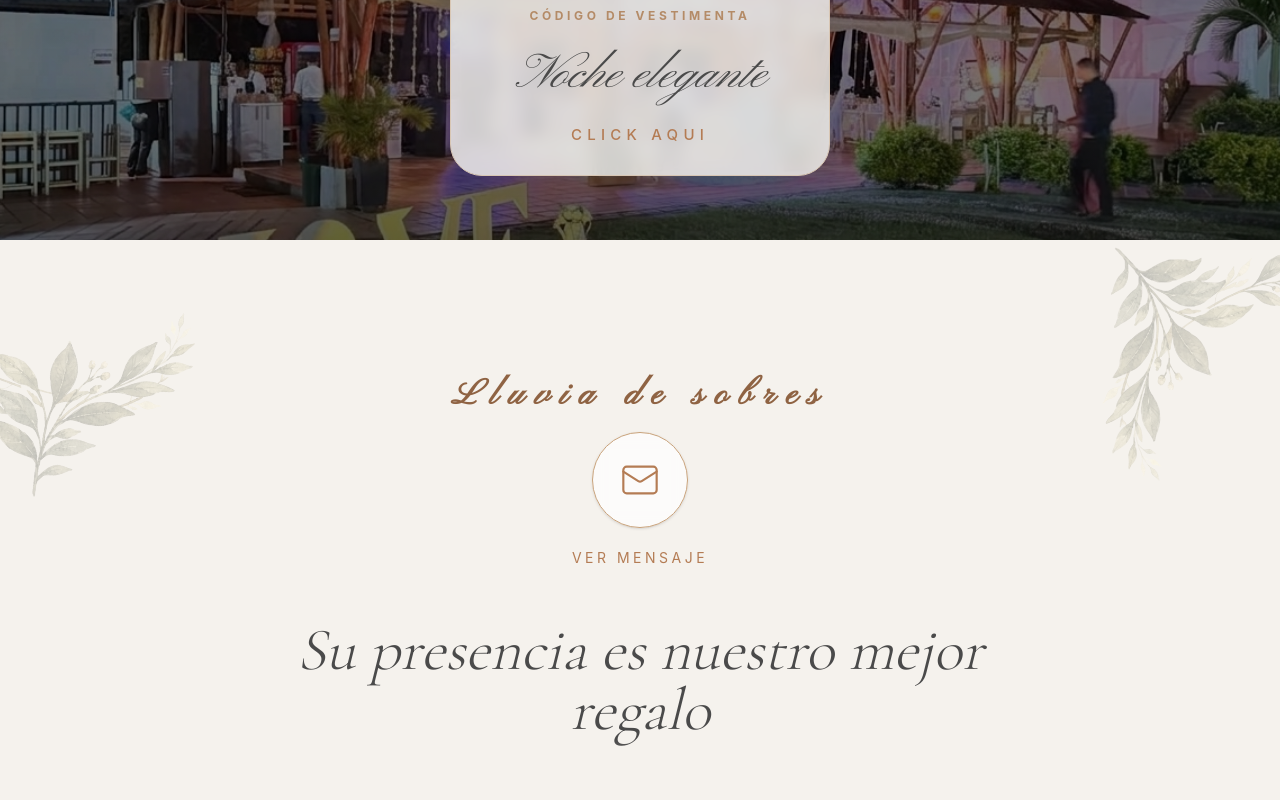
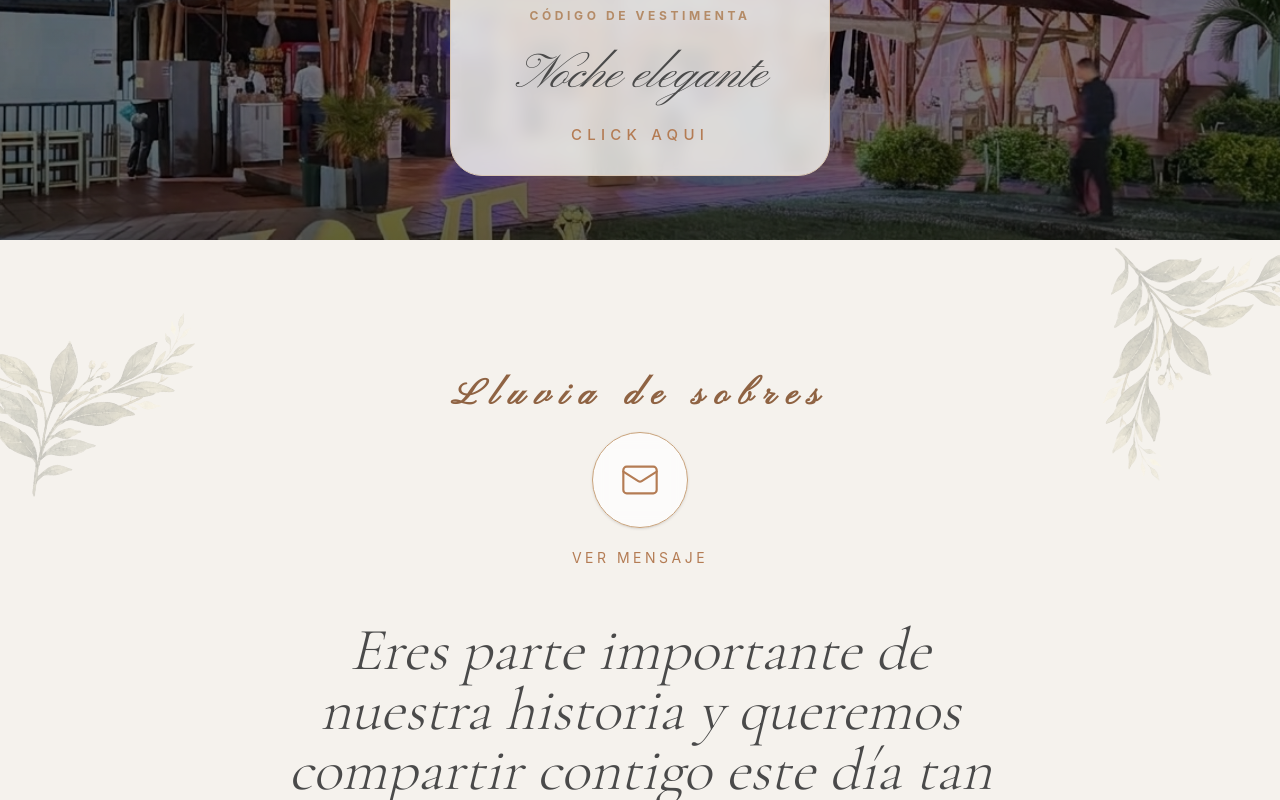
Before and after one commit to Leo1827/boda-invitation-yeison-nathalia, a Next.js app: page /invitacion in a window 1280 px wide. Shown: the part 3857-4657 px from the top of the page. Built offline with nearby package versions, Linux system fonts and the light colour scheme; no server answers; a web font is replaced by a local one.

Commit message:
update: text nex in the giftSection

```diff
--- a/src/components/sections/GiftSection.tsx
+++ b/src/components/sections/GiftSection.tsx
@@ -125,7 +125,7 @@ export default function GiftSection() {
 
           {/* TÍTULO */}
           <h2 className="text-4xl my-8 mx-3 md:text-6xl italic font-light text-[#4A4A4A] mb-8 font-[family-name:var(--font-cormorant)]">
-            Su presencia es nuestro mejor regalo
+            Eres parte importante de nuestra historia y queremos compartir contigo este día tan especial.
           </h2>
         </div>
 
```
